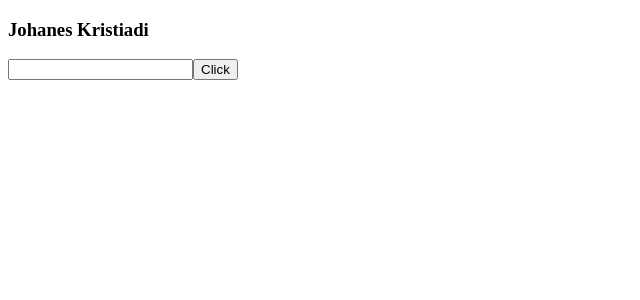
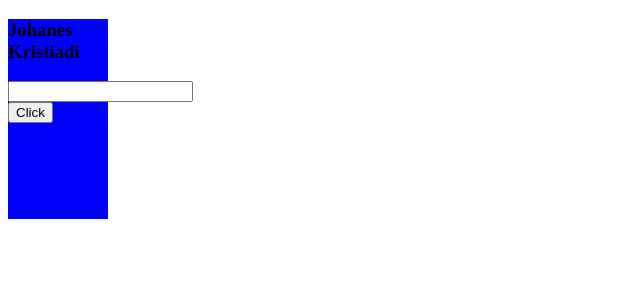
Before and after one commit to JohanesKristiadi/LearnReact, a React (Create React App) app: page / in a window 1280 px wide. Shown: the top 300 px of the page, without its empty margins (0-640 px from the left). Built offline with nearby package versions, Linux system fonts and the light colour scheme.

Commit message:
add some changes

```diff
--- a/src/components/App.js
+++ b/src/components/App.js
@@ -1,4 +1,5 @@
 import React from "react"
+import "../components/styles/App.css"
 // import Header from "./Header";
 // import List from "./List"
 // import Button from "./Button"
@@ -26,7 +27,7 @@ class App extends React.Component{
     }
     render(){
         return(
-            <div>
+            <div className="box">
                 {/* <Header/>
                 <List/>
                 <h1>hello World</h1> */}
--- /dev/null
+++ b/src/components/styles/App.css
@@ -0,0 +1,5 @@
+.box {
+    width: 100px;
+    height: 200px;
+    background-color: blue;
+}
```
